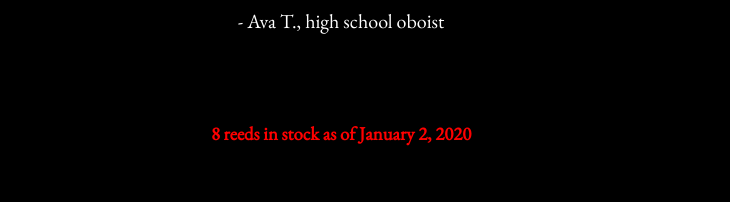
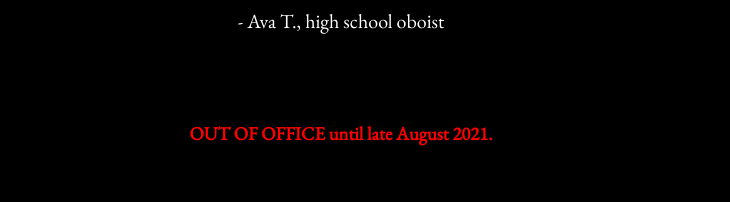
Before and after one commit to clairebogdan/bogdanreeds_website, a React (Create React App) app: page / in a window 1280 px wide. Shown: the part 1326-1528 px from the top of the page, without its empty margins (299-1029 px from the left). Built offline with nearby package versions, Linux system fonts and the light colour scheme.

Commit message:
update july 2021

```diff
--- a/src/components/pages/OrderForm.js
+++ b/src/components/pages/OrderForm.js
@@ -22,7 +22,7 @@ export default function OrderForm() {
       return (
         <div className='order-container'>
             <div className='notification'>
-                <h3 className='alert-text'>8 reeds in stock as of January 2, 2020
+                <h3 className='alert-text'>OUT OF OFFICE until late August 2021.
                 </h3>
             </div>
             <h1 className="order-header">Order Inquiry</h1>
```
